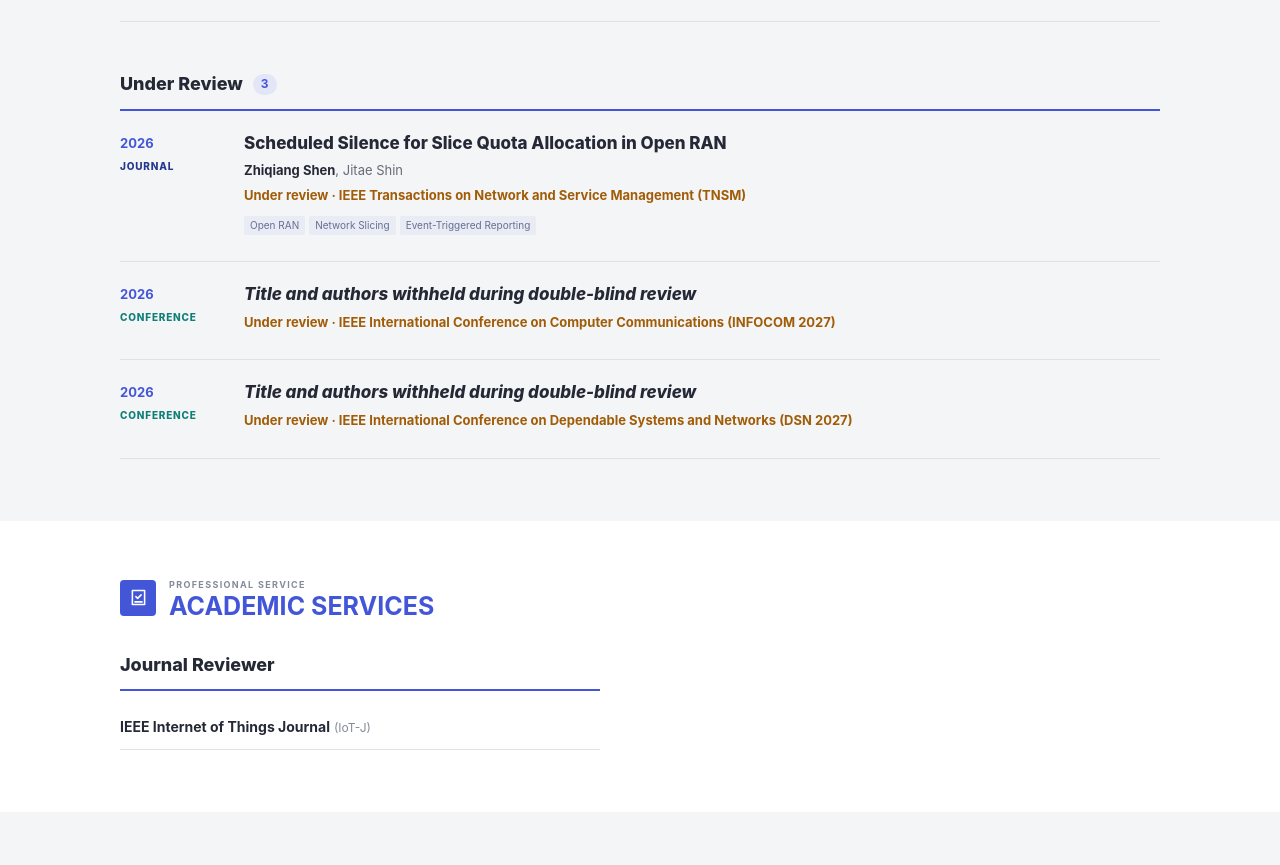
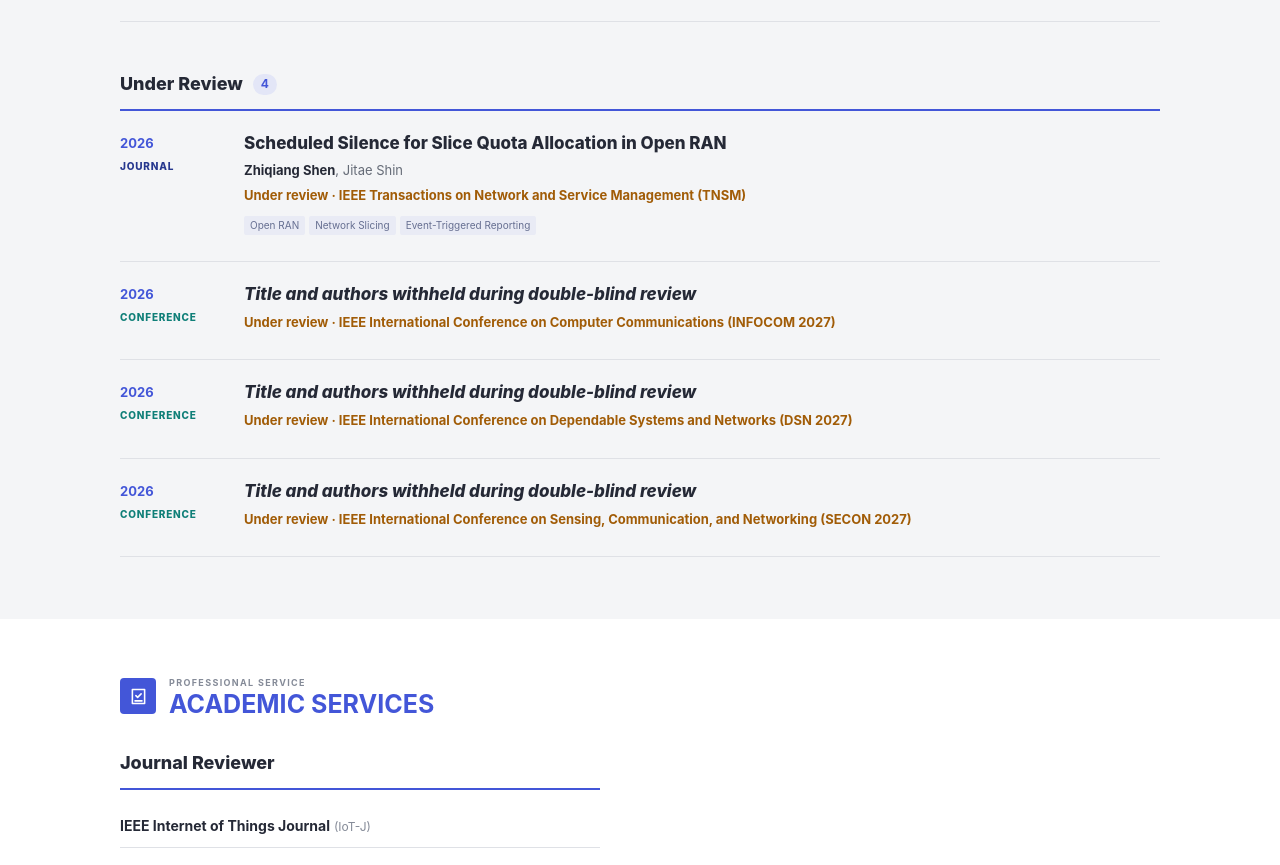
Before and after one commit to 00-Shen/00-shen.github.io, a plain HTML site: page index.html in a window 1280 px wide. Shown: the part 1679-2544 px from the top of the page. Drawn offline with Linux system fonts and the light colour scheme; a web font is replaced by a local one.

Commit message:
Add the SECON 2027 submission
Co-Authored-By: Claude Opus 5.5 <noreply@anthropic.com>

```diff
--- a/index.html
+++ b/index.html
@@ -76,12 +76,13 @@
         </div>
 
         <div class="pub-group">
-          <h3 class="subheading">Under Review <span class="pub-count">3</span></h3>
+          <h3 class="subheading">Under Review <span class="pub-count">4</span></h3>
           <!-- IEEE venues: official full name + (acronym). Double-blind conference submissions: no title, no authors, no topic labels until the decision. -->
           <ol class="publication-list">
             <li><div class="pub-meta"><span class="pub-year">2026</span><span class="pub-type journal">Journal</span></div><div><h3>Scheduled Silence for Slice Quota Allocation in Open RAN</h3><p class="authors"><strong>Zhiqiang Shen</strong>, Jitae Shin</p><p class="venue pending">Under review · IEEE Transactions on Network and Service Management (TNSM)</p><span class="label">Open RAN</span><span class="label">Network Slicing</span><span class="label">Event-Triggered Reporting</span></div></li>
             <li><div class="pub-meta"><span class="pub-year">2026</span><span class="pub-type conference">Conference</span></div><div><h3><em>Title and authors withheld during double-blind review</em></h3><p class="venue pending">Under review · IEEE International Conference on Computer Communications (INFOCOM 2027)</p></div></li>
             <li><div class="pub-meta"><span class="pub-year">2026</span><span class="pub-type conference">Conference</span></div><div><h3><em>Title and authors withheld during double-blind review</em></h3><p class="venue pending">Under review · IEEE International Conference on Dependable Systems and Networks (DSN 2027)</p></div></li>
+            <li><div class="pub-meta"><span class="pub-year">2026</span><span class="pub-type conference">Conference</span></div><div><h3><em>Title and authors withheld during double-blind review</em></h3><p class="venue pending">Under review · IEEE International Conference on Sensing, Communication, and Networking (SECON 2027)</p></div></li>
           </ol>
         </div>
       </div>
```
